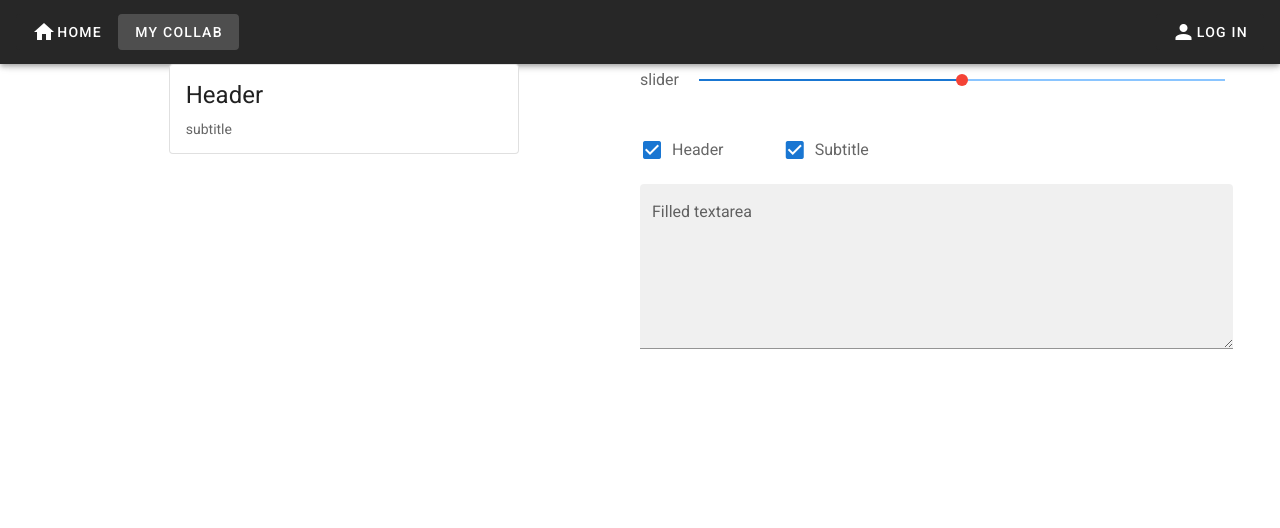
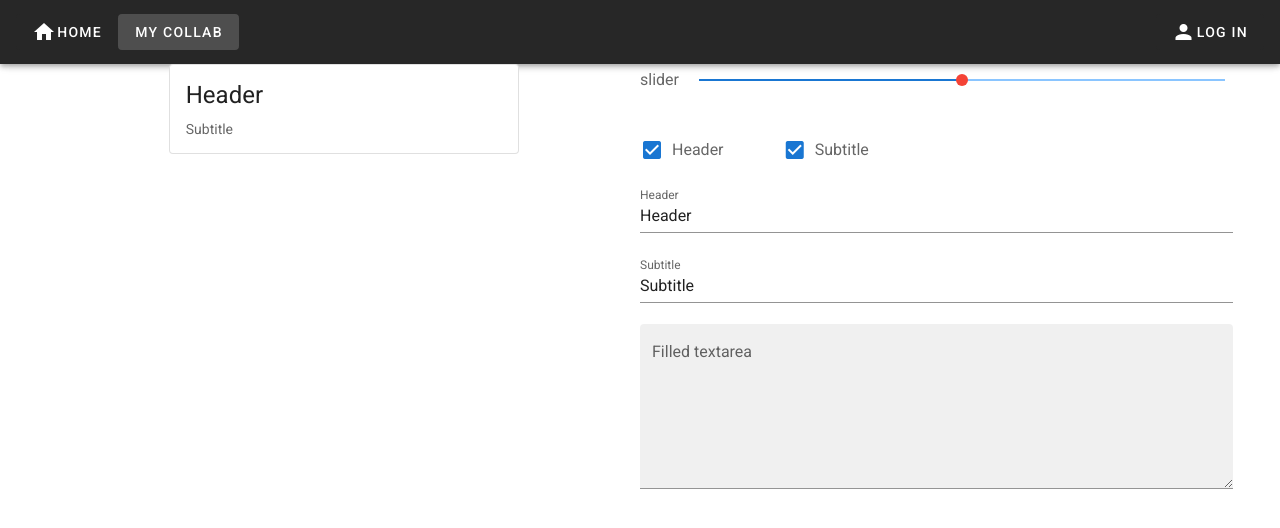
Before and after one commit to elskater98/OrigenChallengeFront, a Nuxt app: page /docs in a window 1280 px wide. Shown: the top 528 px of the page. Built offline with nearby package versions, Linux system fonts and the light colour scheme; no server answers.

Commit message:
UpdateData

```diff
--- a/pages/docs.vue
+++ b/pages/docs.vue
@@ -13,7 +13,7 @@
                   <v-list-item-title v-show="checkbox1" class="headline mb-1">
                     {{ header }}
                   </v-list-item-title>
-                  <v-list-item-subtitle v-show="checkbox2">{{subtitle}}</v-list-item-subtitle>
+                  <v-list-item-subtitle v-show="checkbox2">{{ subtitle }}</v-list-item-subtitle>
                   {{ summary }}
                 </v-list-item-content>
               </v-list-item>
@@ -45,6 +45,12 @@
             ></v-checkbox>
           </v-row>
           <v-row>
+            <v-text-field v-model="header" label="Header"></v-text-field>
+          </v-row>
+          <v-row>
+            <v-text-field v-model="subtitle" label="Subtitle"></v-text-field>
+          </v-row>
+          <v-row>
             <v-textarea
               @keyup="sendChange"
               filled
@@ -63,46 +69,56 @@
 <script>
 export default {
   name: "docs",
-  data(){
+  data() {
     return {
-      checkbox1:true,
-      checkbox2:true,
-      slider:{label:'slider',val:350,color:'red'},
-      textarea1:"",
-      subtitle:"subtitle",
-      header:"Header",
-      summary:"",
-      connection:null
+      checkbox1: true,
+      checkbox2: true,
+      slider: {label: 'slider', val: 350, color: 'red'},
+      textarea1: "",
+      subtitle: "Subtitle",
+      header: "Header",
+      summary: "",
+      connection: null
+    }
+  },
+  methods: {
+    sendChange() {
+      setTimeout(()=>{
+        this.connection.send(JSON.stringify(this.getChanges()));
+      },1000)
+    },
+    getChanges() {
+      return {
+        message: {
+          checkbox1: this.$data.checkbox1,
+          checkbox2: this.$data.checkbox2,
+          slider: {label: 'slider', val: this.$data.slider.val, color: 'red'},
+          textarea1: this.$data.textarea1,
+          subtitle: this.$data.subtitle,
+          header: this.$data.header,
+          summary: this.$data.summary
+        }
+      };
     }
   },
   created() {
     console.log("Starting connection to WebSocket Server")
     this.connection = new WebSocket("ws://josalhor.ddns.net:7987/ws/chat/example/")
-
+    let x = this;
     this.connection.onmessage = function (event) {
-      console.log(event)
+      let aux = JSON.parse(event.data);
+      x.checkbox1=aux.message.checkbox1;
+      x.checkbox2=aux.message.checkbox2;
+      x.slider=aux.message.slider;
+      x.textarea1=aux.message.textarea1;
+      x.header=aux.message.header;
+      x.summary=aux.message.summary;
     }
 
-    this.connection.onopen = function(event) {
+    this.connection.onopen = function (event) {
       console.log(event)
       console.log("Successfully connected to the echo websocket server...")
     }
-
-  },
-  methods:{
-    sendChange(){
-        this.connection.send(JSON.stringify(this.getChanges()));
-    },
-    getChanges(){
-    return {message:{checkbox1:this.$data.checkbox1,
-        checkbox2:this.$data.checkbox2,
-        slider: {label:'slider',val:this.$data.slider.val,color:'red'},
-        textarea1:this.$data.textarea1,
-        subtitle:this.$data.subtitle,
-        header:this.$data.header,
-        summary:this.$data.summary}};
-    }
-
   },
 }
 </script>
```
